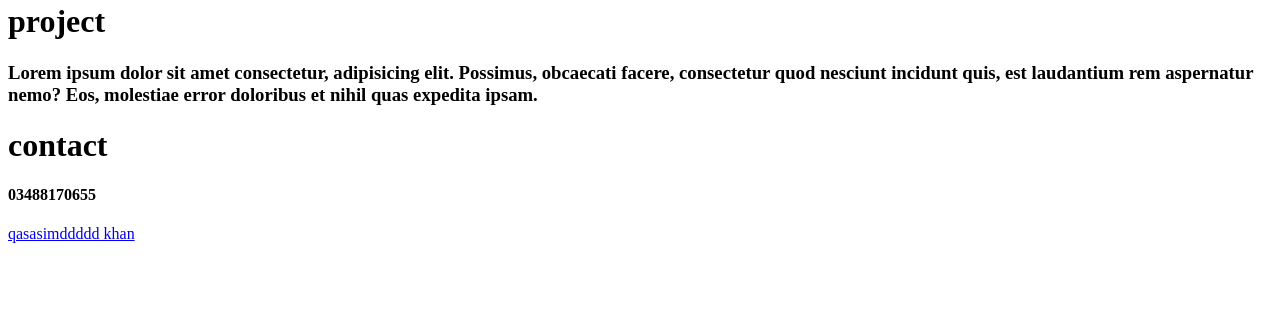
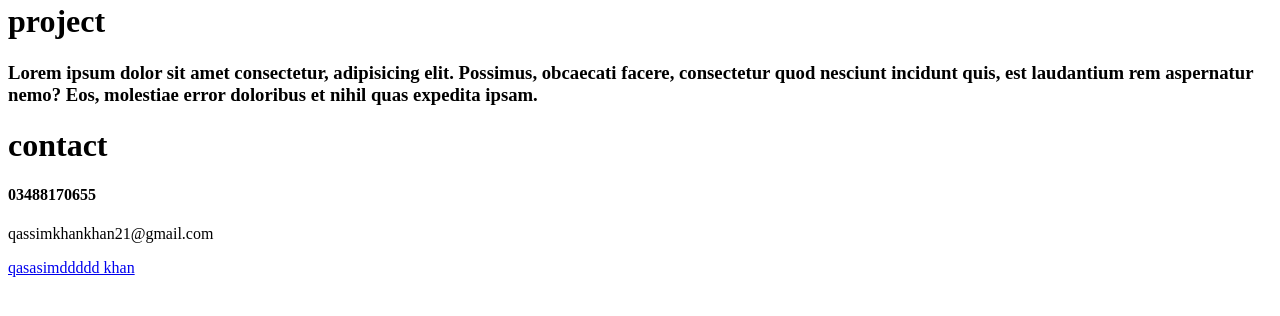
Before and after one commit to qassimkhan/web-developmen, a plain HTML site: page web.html in a window 1280 px wide. Shown: the part 230-546 px from the top of the page. Drawn offline with Linux system fonts and the light colour scheme.

Commit message:
add email

```diff
--- a/web.html
+++ b/web.html
@@ -11,6 +11,7 @@
     <h3>Lorem ipsum dolor sit amet consectetur, adipisicing elit. Possimus, obcaecati facere, consectetur quod nesciunt incidunt quis, est laudantium rem aspernatur nemo? Eos, molestiae error doloribus et nihil quas expedita ipsam.</h3>
     <h1>contact</h1>
     <h4>03488170655</h4>
+    <p>qassimkhankhan21@gmail.com</p>
     <a href="https://github.com/qassimkhan/web-developmen">qasasimddddd khan</a>
 </body>
 </html>
```
